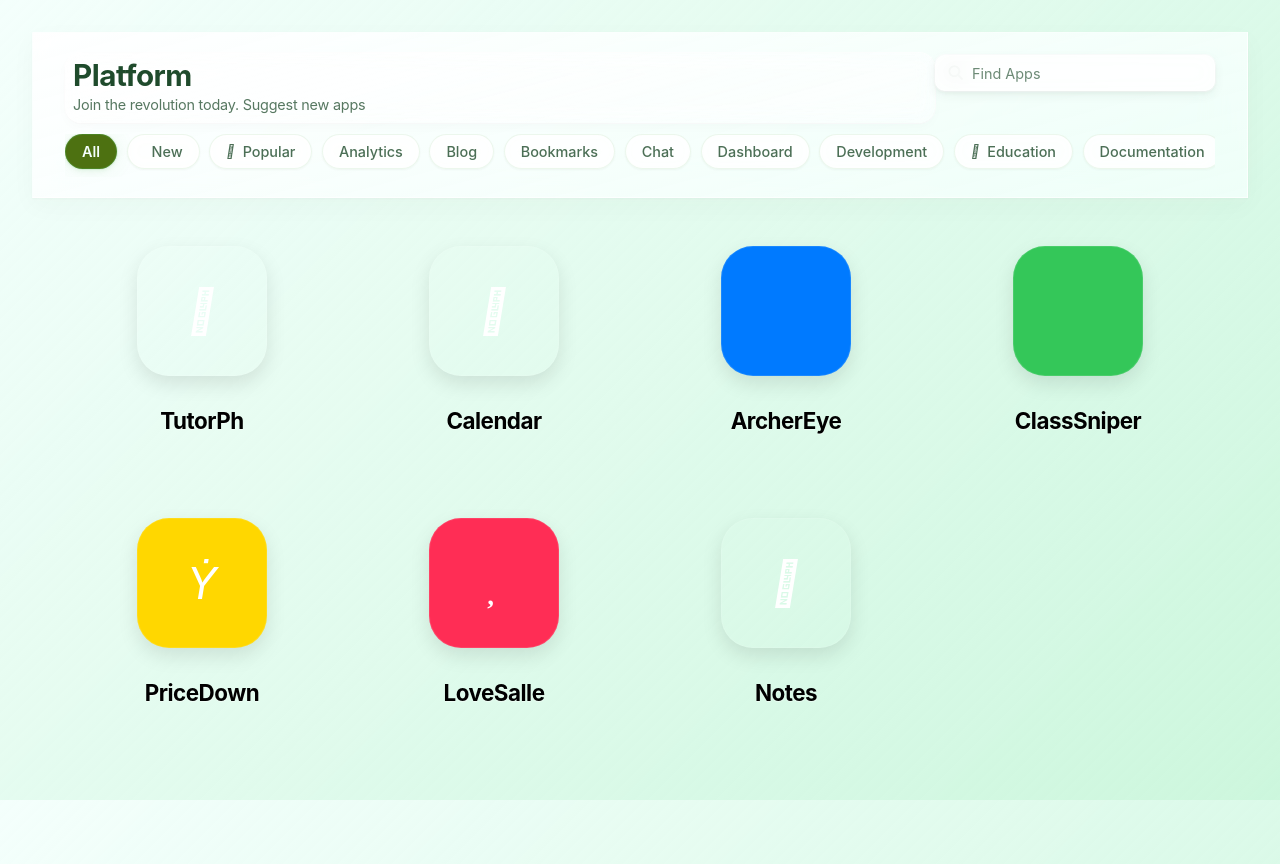
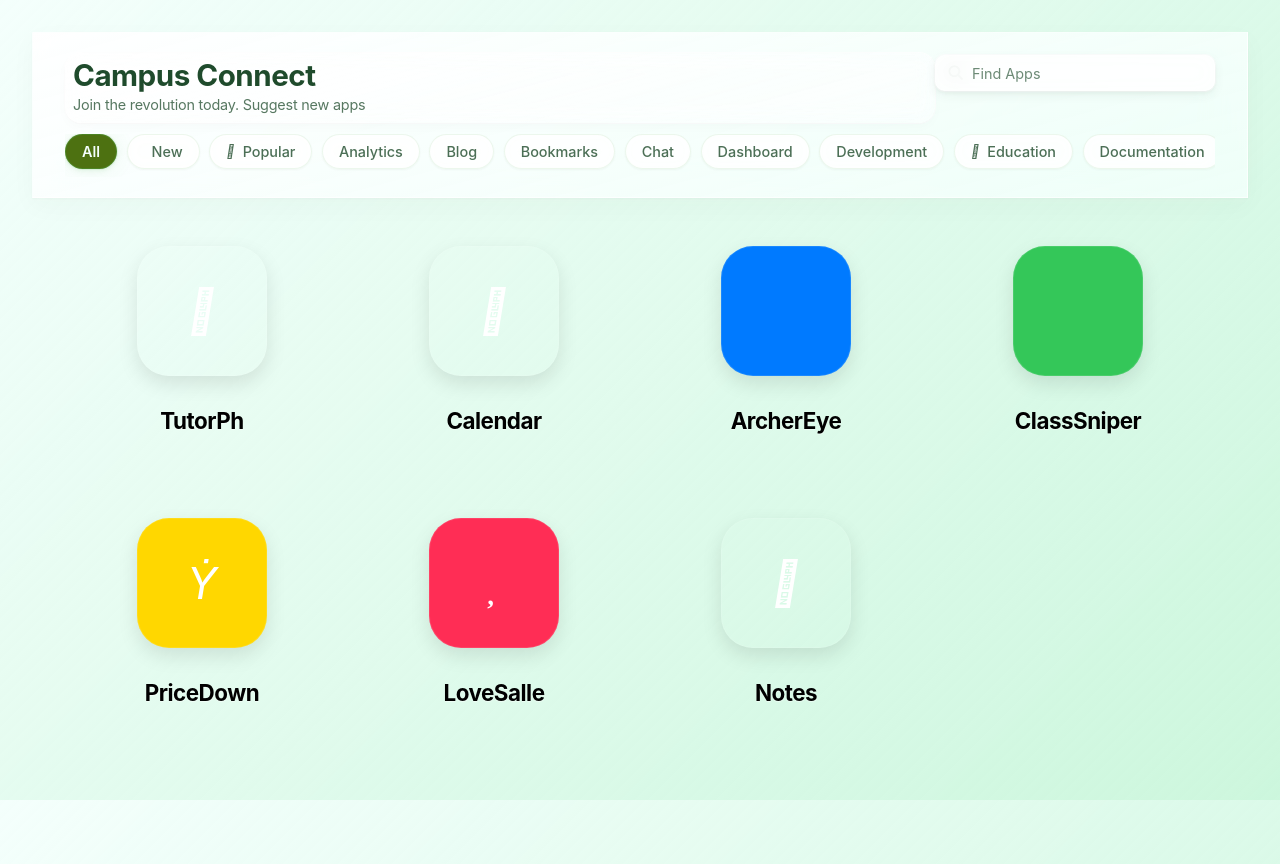
Before and after one commit to basilionelle/CampusConnect, a plain HTML site: page index.html in a window 1280 px wide. Drawn offline with Linux system fonts and the light colour scheme.

Commit message:
feat: update site title to Campus Connect
- Change page title in browser tab
- Update main heading in hero section

```diff
--- a/index.html
+++ b/index.html
@@ -3,7 +3,7 @@
 <head>
     <meta charset="UTF-8">
     <meta name="viewport" content="width=device-width, initial-scale=1.0">
-    <title>Platform</title>
+    <title>Campus Connect</title>
     <link rel="stylesheet" href="styles.css">
     <link rel="stylesheet" href="https://site-assets.fontawesome.com/releases/v6.5.1/css/all.css">
     <style>
@@ -18,7 +18,7 @@
             <div class="header-content">
                 <div class="header-top">
                     <div class="hero">
-                        <h1 class="title">Platform</h1>
+                        <h1 class="title">Campus Connect</h1>
                         <p class="subtitle">Join the revolution today. Suggest new apps</p>
                     </div>
                     <div class="search-container">
```
